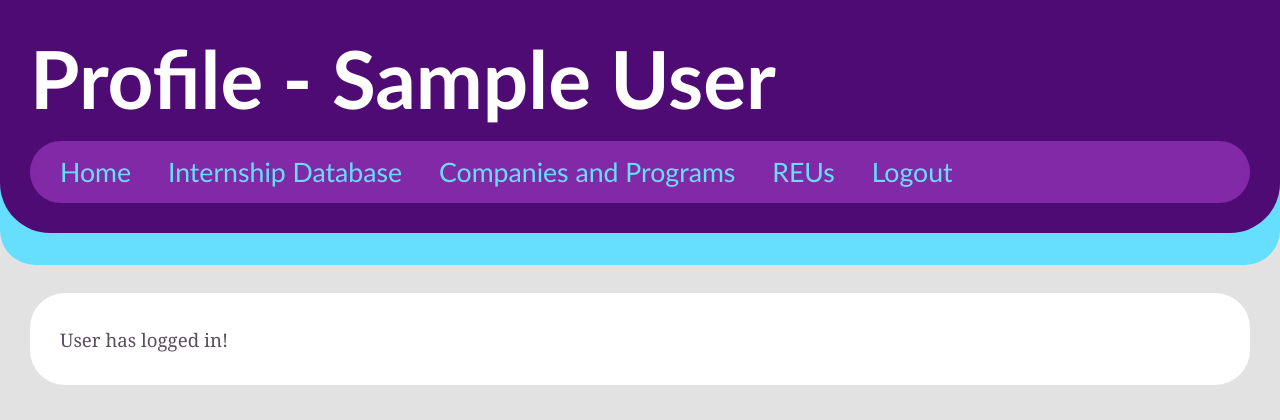
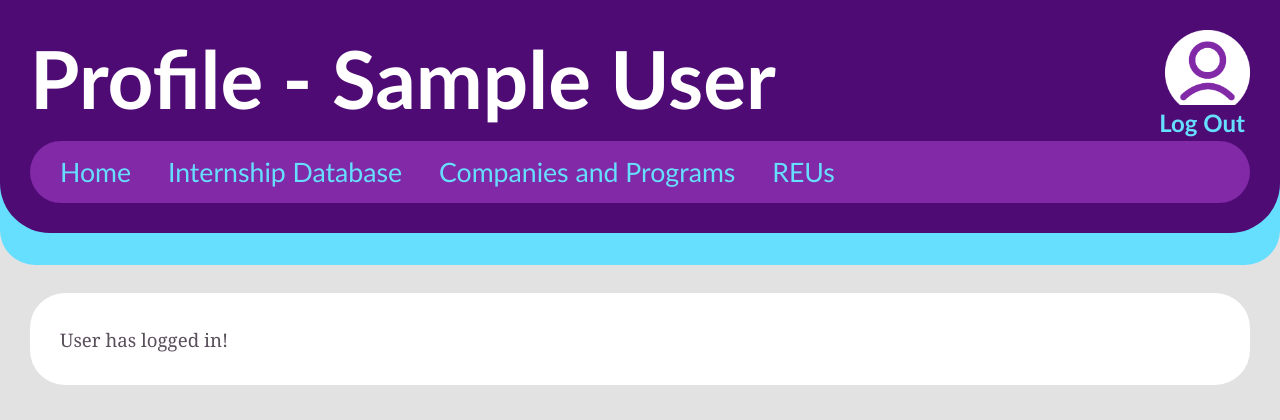
Before and after one commit to aidan-dunne/sweProject, a PHP site: page /userProfile.php in a window 1280 px wide. Shown: the top 420 px of the page. Run offline with PHP 8.4, Linux system fonts and the light colour scheme; the visitor is signed in with stand-in values (Sample User, id 1); some libraries are stand-ins or nearby versions.

Commit message:
commit for merge

```diff
--- a/userProfile.php
+++ b/userProfile.php
@@ -40,17 +40,18 @@
 			else { //A default profile page header will be displayed if the user has not logged in
 				echo "<h1>Profile</h1>";
 			}
+
+			//Displaying a "Log Out" button in the event that a user has logged in
+			if ($_SESSION['loggedIn']) {
+				echo '<a href="logout.php" class="logout">Log Out</a>';
+			}
 		?>
+		<a href="userProfile.php"><img src="images/profilePageIcon.png" class="profIcon"></img></a>
 		<nav id="mainNav">
 			<a href="index.php">Home</a>
 			<a href="internshipDB.php">Internship Database</a>
 			<a href="pastInternships.php">Companies and Programs</a>
 			<a href="REUTab.php">REUs</a>
-			<?php
-				if ($_SESSION['loggedIn']) {
-					echo '<a href="logout.php">Logout</a>';
-				}
-			?>
 		</nav>
 	</header>
 	<div class="headerBottomBorder"></div>
```
